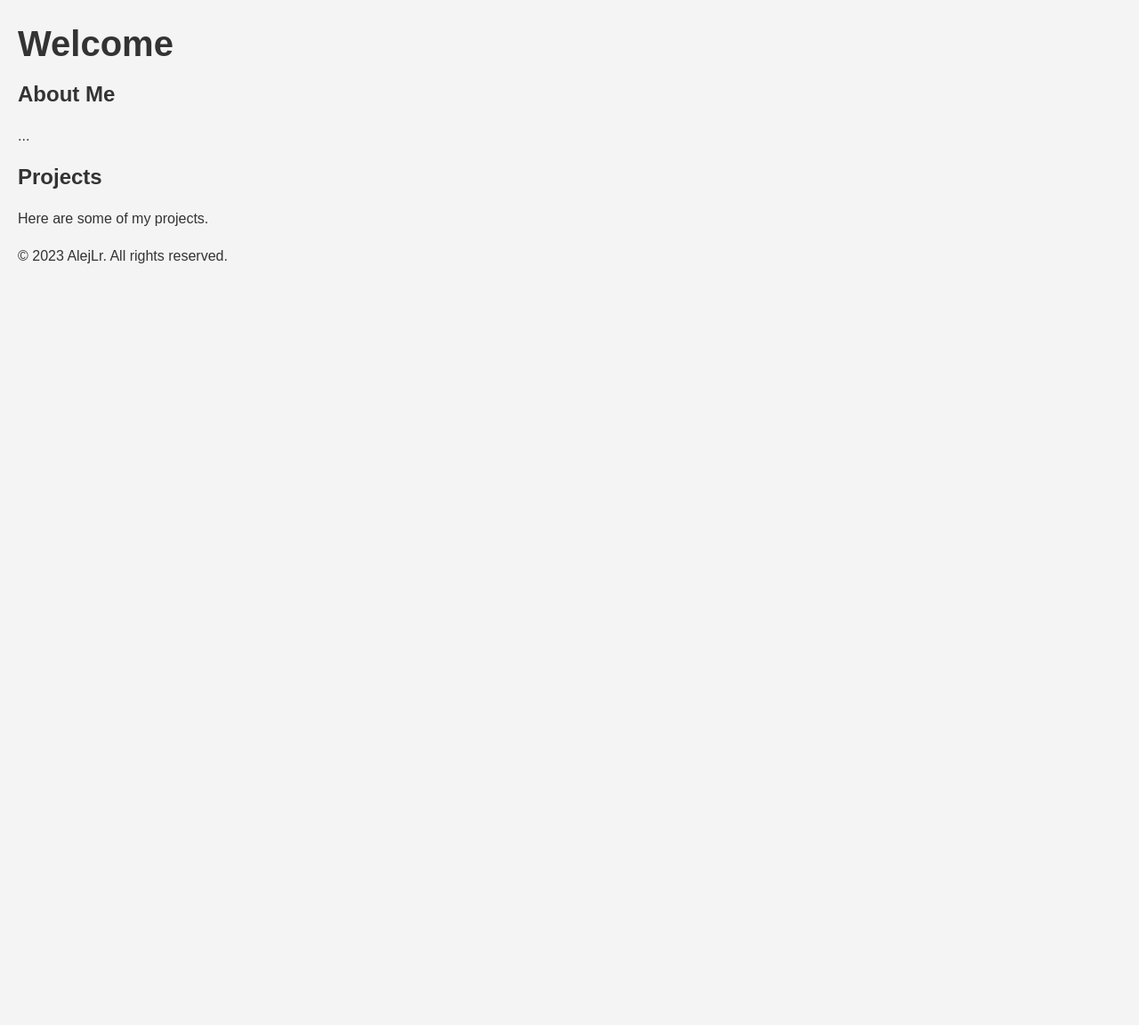
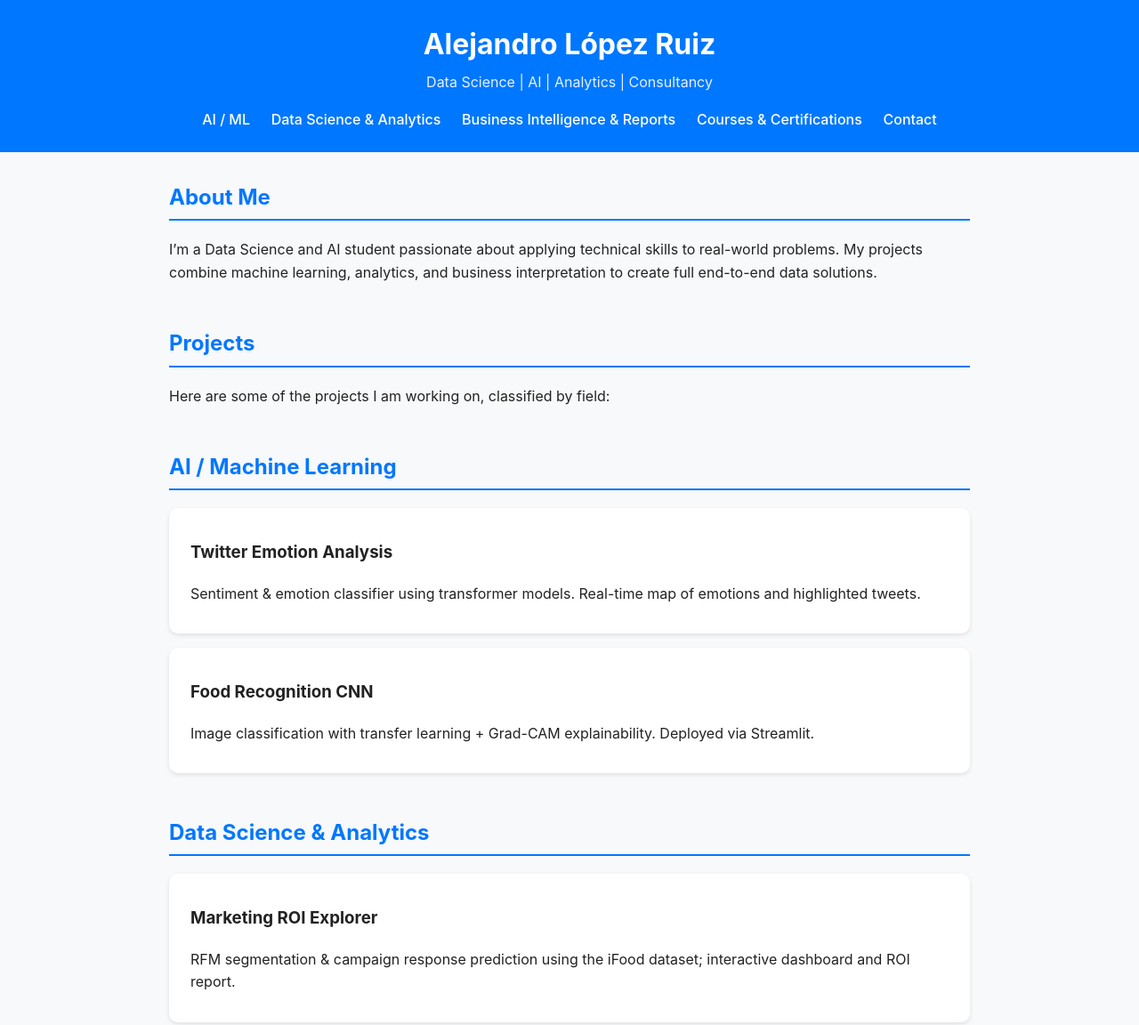
Before and after one commit to AlejLr/AlejLr.github.io, a plain HTML site: page index.html in a window 1280 px wide. Shown: the top 1152 px of the page at 89% size. Before the commit the page ends 800 px from the top, so only its background shows below. Drawn offline with Linux system fonts and the light colour scheme; files that its build step writes are made by us from their sources.

Commit message:
Page Deployed

```diff
--- a/index.html
+++ b/index.html
@@ -3,26 +3,103 @@
 <head>
     <meta charset="UTF-8">
     <meta name="viewport" content="width=device-width, initial-scale=1.0">
-    <title>AlejLr</title>
-    <link rel="icon" type="image/x-icon" href="static/favicon.ico">
-    <link rel="stylesheet" href="static/styles.css">
+    <title>Alejandro Lopez Ruiz | Data Science & AI Portfolio</title>
+    <link rel="stylesheet" href="styles.css">
 </head>
 <body>
     <header>
-        <h1>Welcome</h1>
+    <div class="container">
+      <h1>Alejandro López Ruiz</h1>
+      <p class="subtitle">Data Science | AI | Analytics | Consultancy</p>
+      <nav>
+        <a href="#ai">AI / ML</a>
+        <a href="#ds">Data Science & Analytics</a>
+        <a href="#bi">Business Intelligence & Reports</a>
+        <a href="#courses">Courses & Certifications</a>
+        <a href="#contact">Contact</a>
+      </nav>
+    </div>
     </header>
+
     <main>
-        <section>
-            <h2>About Me</h2>
-            <p>...</p>
-        </section>
-        <section>
-            <h2>Projects</h2>
-            <p>Here are some of my projects.</p>
-        </section>
+    <section id="about">
+      <h2>About Me</h2>
+      <p>
+        I’m a Data Science and AI student passionate about applying technical skills to
+        real-world problems. My projects combine machine learning, analytics, and
+        business interpretation to create full end-to-end data solutions.
+      </p>
+    </section>
+
+    <section id="projects">
+      <h2>Projects</h2>
+      <p>Here are some of the projects I am working on, classified by field:</p>
+    </section>
+
+    <section id="ai" class="field">
+      <h2>AI / Machine Learning</h2>
+      <div class="project-card">
+        <h3>Twitter Emotion Analysis</h3>
+        <p>
+          Sentiment & emotion classifier using transformer models. Real-time map of
+          emotions and highlighted tweets.
+        </p>
+      </div>
+      <div class="project-card">
+        <h3>Food Recognition CNN</h3>
+        <p>
+          Image classification with transfer learning + Grad-CAM explainability. Deployed
+          via Streamlit.
+        </p>
+      </div>
+    </section>
+
+    <section id="ds" class="field">
+      <h2>Data Science & Analytics</h2>
+      <div class="project-card">
+        <h3>Marketing ROI Explorer</h3>
+        <p>
+          RFM segmentation & campaign response prediction using the iFood dataset;
+          interactive dashboard and ROI report.
+        </p>
+      </div>
+      <div class="project-card">
+        <h3>Dutch Housing Market Analysis</h3>
+        <p>
+          Exploratory and regression analysis with Stata to uncover housing
+          trends in the Netherlands.
+        </p>
+      </div>
+    </section>
+
+    <section id="bi" class="field">
+      <h2>Business Intelligence & Reports</h2>
+      <div class="project-card">
+        <h3>Complex Solow Model Dashboard</h3>
+        <p>
+          Interactive macro-economics simulator with real-time data from World Bank APIs.
+        </p>
+      </div>
+    </section>
+
+    <section id="courses" class="field">
+      <h2>Courses & Certifications</h2>
+      <ul>
+        <li>IBM Data Science Professional Certificate (ongoing)</li>
+        <li>Hugging Face LLM & Computer Vision Courses (not started yet)</li>
+      </ul>
+    </section>
+
+    <section id="contact">
+      <h2>Contact</h2>
+      <p>Email: <a href="mailto:alej.lopez.ruiz@gmail.com">alej.lopez.ruiz@gmail.com</a></p>
+      <p>GitHub: <a href="https://github.com/AlejLr" target="_blank">github.com/AlejLr</a></p>
+      <p><a href="https://www.linkedin.com/in/alejandro-lopez-967546263" target="_blank">LinkedIn</a></p>
+    </section>
     </main>
+
     <footer>
-        <p>&copy; 2023 AlejLr. All rights reserved.</p>
+        <p>© 2025 Alejandro López Ruiz — Built with HTML & CSS for GitHub Pages</p>
     </footer>
 </body>
 </html>
--- a/styles.css
+++ b/styles.css
@@ -1,27 +1,81 @@
-h1 {
-    font-size: 2.5em;
-    margin-bottom: 0.5em;
+:root {
+  --accent: #0077ff;
+  --bg: #f7f9fb;
+  --text: #222;
 }
+
 body {
-    font-family: Arial, sans-serif;
-    margin: 20px;
-    background-color: #f4f4f4;
-    color: #333;
+  font-family: "Inter", sans-serif;
+  margin: 0;
+  background: var(--bg);
+  color: var(--text);
+  line-height: 1.6;
 }
-a {
-    color: #0066cc;
-    text-decoration: none;
+
+header {
+  background: var(--accent);
+  color: #fff;
+  padding: 1.5rem 0;
+  text-align: center;
 }
-a:hover {
-    text-decoration: underline;
+
+header h1 {
+  margin: 0;
+  font-size: 2rem;
 }
-p {
-    line-height: 1.6;
-    margin-bottom: 1em;
+
+.subtitle {
+  margin-top: 0.3rem;
+  opacity: 0.9;
 }
-code {
-    background-color: #eaeaea;
-    padding: 2px 4px;
-    border-radius: 4px;
-    font-family: 'Courier New', Courier, monospace;
+
+nav {
+  margin-top: 1rem;
 }
+
+nav a {
+  color: #fff;
+  margin: 0 0.6rem;
+  text-decoration: none;
+  font-weight: 500;
+}
+
+nav a:hover {
+  text-decoration: underline;
+}
+
+main {
+  max-width: 900px;
+  margin: 2rem auto;
+  padding: 0 1rem;
+}
+
+section {
+  margin-bottom: 3rem;
+}
+
+h2 {
+  border-bottom: 2px solid var(--accent);
+  padding-bottom: 0.3rem;
+  color: var(--accent);
+}
+
+.project-card {
+  background: #fff;
+  border-radius: 10px;
+  padding: 1rem 1.5rem;
+  margin: 1rem 0;
+  box-shadow: 0 2px 5px rgba(0, 0, 0, 0.1);
+  transition: transform 0.2s ease;
+}
+
+.project-card:hover {
+  transform: translateY(-3px);
+}
+
+footer {
+  text-align: center;
+  padding: 1rem;
+  background: #eee;
+  font-size: 0.9rem;
+}
```
Also changed, not shown: 2 other files.
